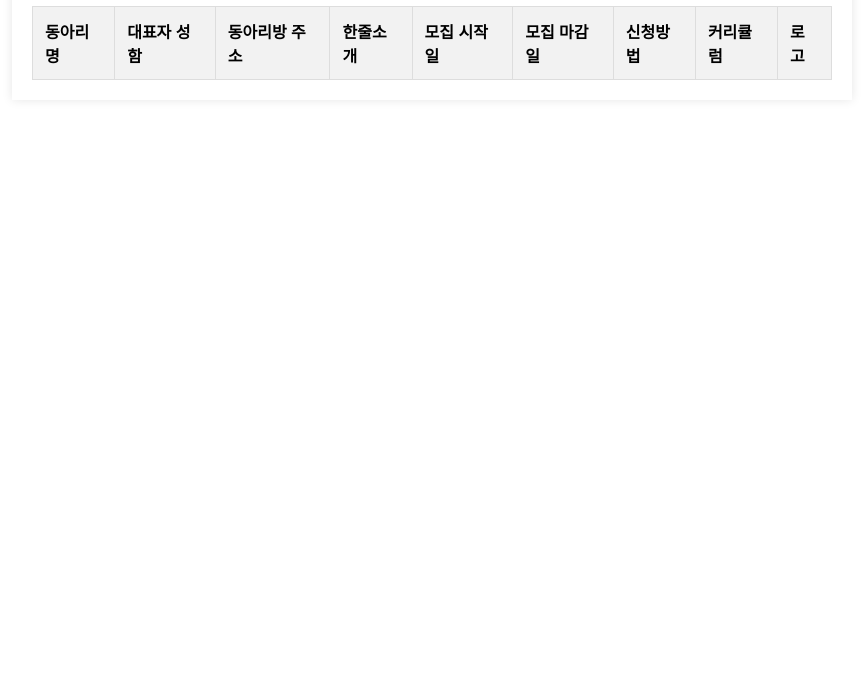
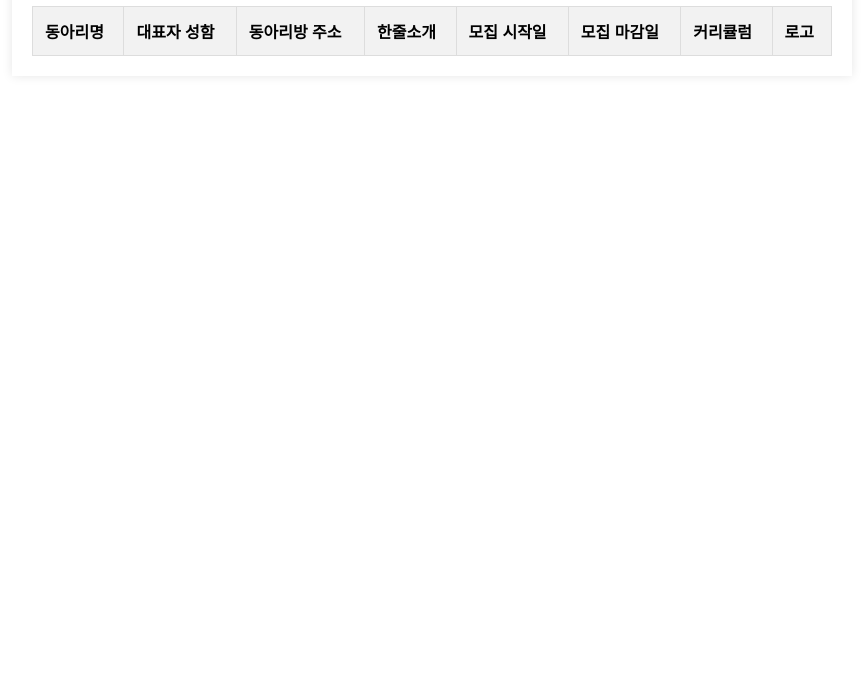
Before and after one commit to unvisr-code/find, a website: page index.html in a window 1280 px wide. Shown: the part 121-800 px from the top of the page, without its empty margins (208-1071 px from the left). Drawn offline with Linux system fonts and the light colour scheme; no server answers.

Commit message:
신청방법

```diff
--- a/index.html
+++ b/index.html
@@ -18,7 +18,7 @@
                     <th>한줄소개</th>
                     <th>모집 시작일</th>
                     <th>모집 마감일</th>
-                    <th>신청방법</th>
+                    <!-- <th>신청방법</th> -->
                     <th>커리큘럼</th>
                     <th>로고</th>
                 </tr>
```
